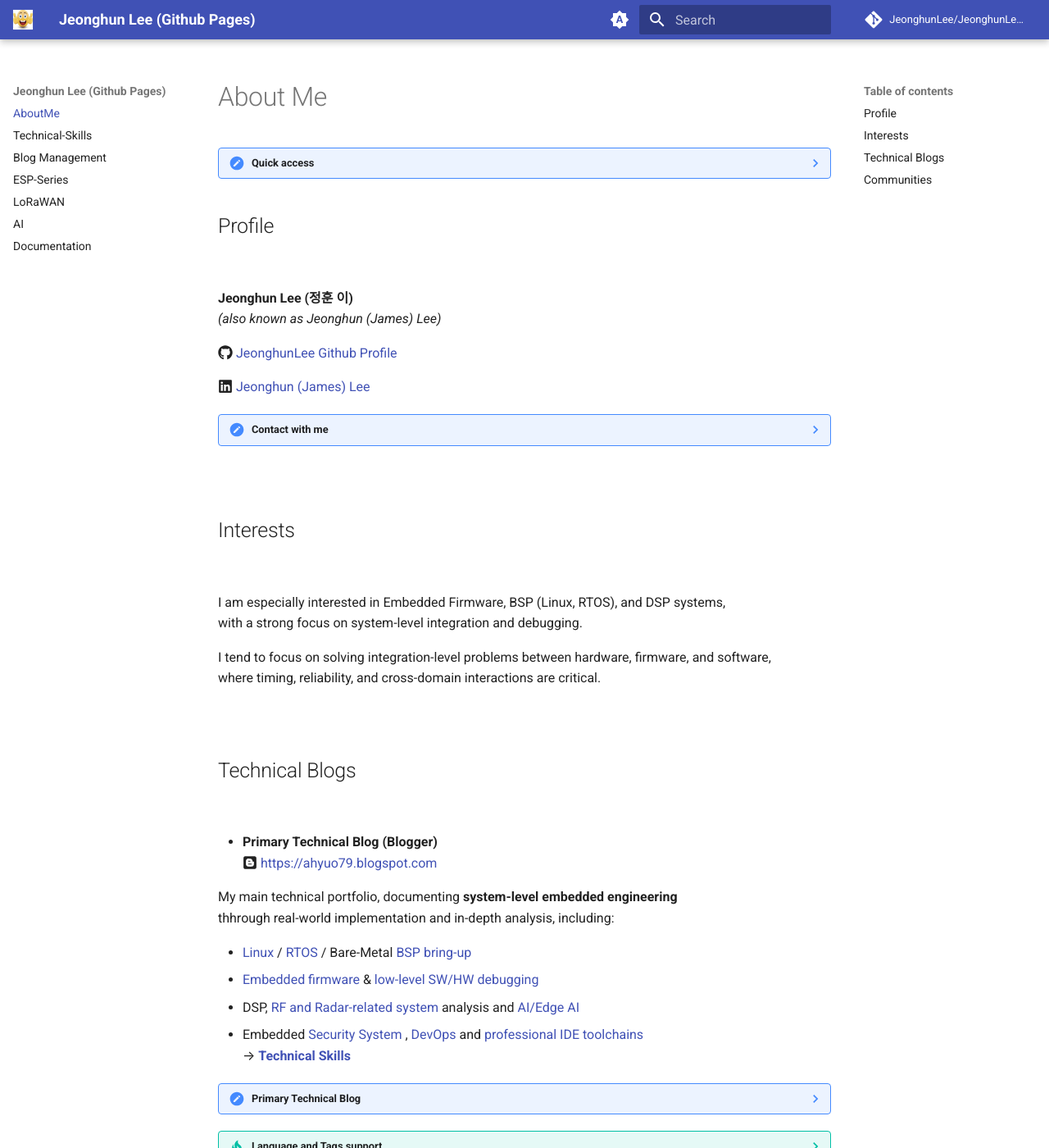
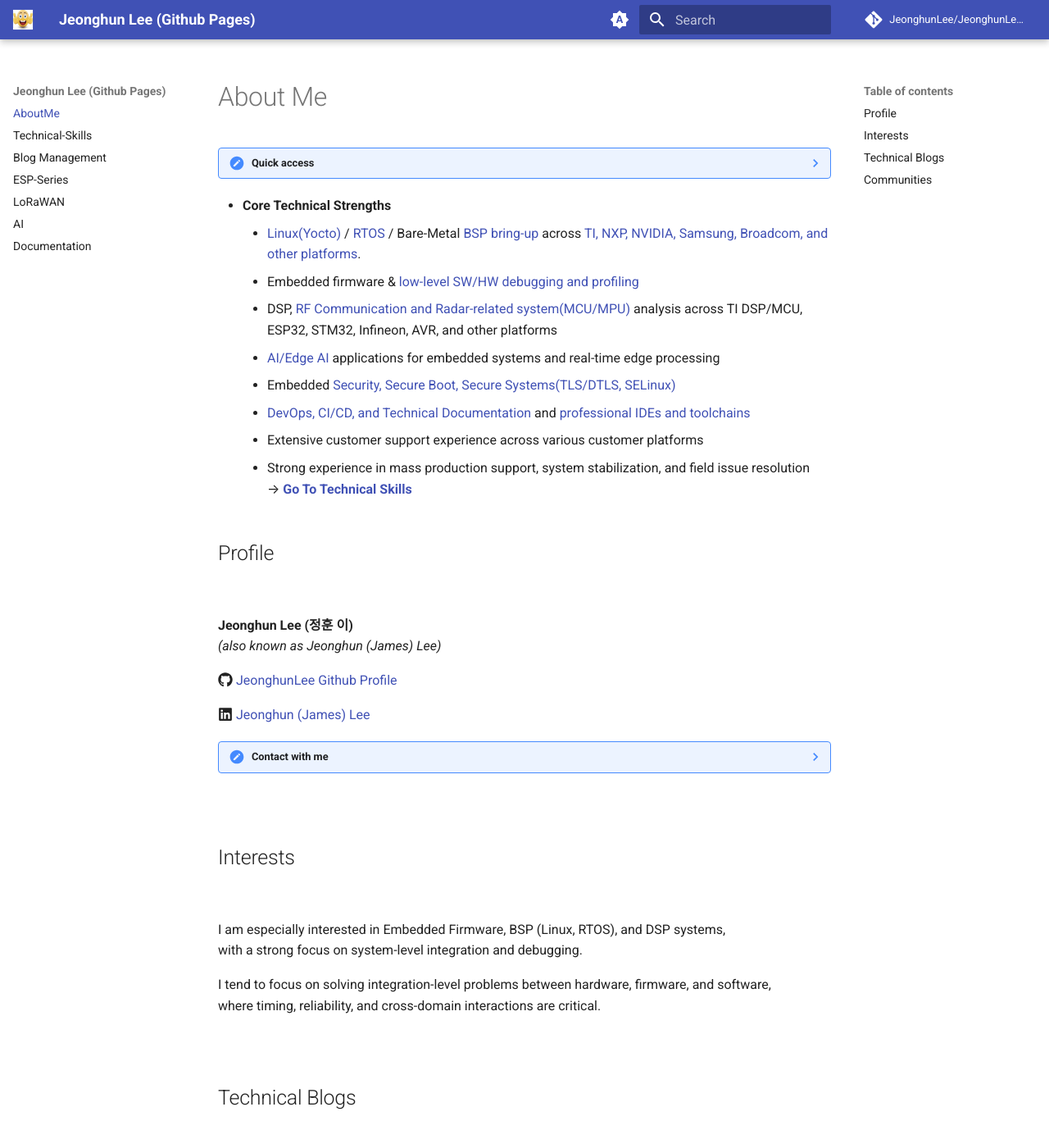
Before and after one commit to JeonghunLee/JeonghunLee.github.io, an MkDocs documentation site: the page built from docs/index.md, in a window 1280 px wide and 1400 px high. Shown: the whole window at 82% size. Built offline with MkDocs 1.6.1 and Material for MkDocs 9.7.7, drawn with Linux system fonts in a browser that asks for light colours; comment, search, counter and statistics services are not loaded.

Commit message:
update docs

```diff
--- a/docs/index.md
+++ b/docs/index.md
@@ -3,6 +3,17 @@
 
 ??? note "Quick access"
     **Icon links** to my platforms are available at the bottom of this page.
+
+* **Core Technical Strengths**
+    * [Linux(Yocto)](project_technical_skills.md#technical-blog-bsp-yocto) / [RTOS](project_technical_skills.md#technical-blog-bsp-sram) / Bare-Metal [BSP bring-up](project_technical_skills.md#technical-blog-bsp-bringup) across [TI, NXP, NVIDIA, Samsung, Broadcom, and other platforms](project_technical_skills.md#technical-blog-bsp-main).
+    * Embedded firmware & [low-level SW/HW debugging and profiling](project_technical_skills.md#technical-blog-bsp-debug)
+    * DSP, [RF Communication and Radar-related system(MCU/MPU)](project_technical_skills.md#technical-blog-rf) analysis across TI DSP/MCU, ESP32, STM32, Infineon, AVR, and other platforms
+    * [AI/Edge AI](project_technical_skills.md#technical-blog-ai) applications for embedded systems and real-time edge processing
+    * Embedded [Security, Secure Boot, Secure Systems(TLS/DTLS, SELinux)](project_technical_skills.md#technical-blog-security)
+    * [DevOps, CI/CD, and Technical Documentation](project_technical_skills.md#technical-blog-devops) and [professional IDEs and toolchains](project_technical_skills.md#technical-blog-ide)
+    * Extensive customer support experience across various customer platforms
+    * Strong experience in mass production support, system stabilization, and field issue resolution
+    → **[Go To Technical Skills](project_technical_skills.md)**
 
 
 ## Profile
@@ -45,11 +56,7 @@ where timing, reliability, and cross-domain interactions are critical.
 My main technical portfolio, documenting **system-level embedded engineering**
 thhrough real-world implementation and in-depth   analysis, including:
 
-* [Linux](project_technical_skills.md#technical-blog-bsp-yocto) / [RTOS](project_technical_skills.md#technical-blog-bsp-sram) / Bare-Metal [BSP bring-up](project_technical_skills.md#technical-blog-bsp-bringup)
-* [Embedded firmware](project_technical_skills.md#technical-blog-bsp-main) & [low-level SW/HW debugging](project_technical_skills.md#technical-blog-bsp-debug)
-* DSP, [RF and Radar-related system](project_technical_skills.md#technical-blog-rf) analysis and [AI/Edge AI](project_technical_skills.md#technical-blog-ai)
-* Embedded [Security System](project_technical_skills.md#technical-blog-security) , [DevOps](project_technical_skills.md#technical-blog-devops) and [professional IDE toolchains](project_technical_skills.md#technical-blog-ide)
-→ **[Technical Skills](project_technical_skills.md)**
+
 
 ??? note "Primary Technical Blog"
     This blog documents system-level investigations across HW, FW, OS, and DSP,
```
